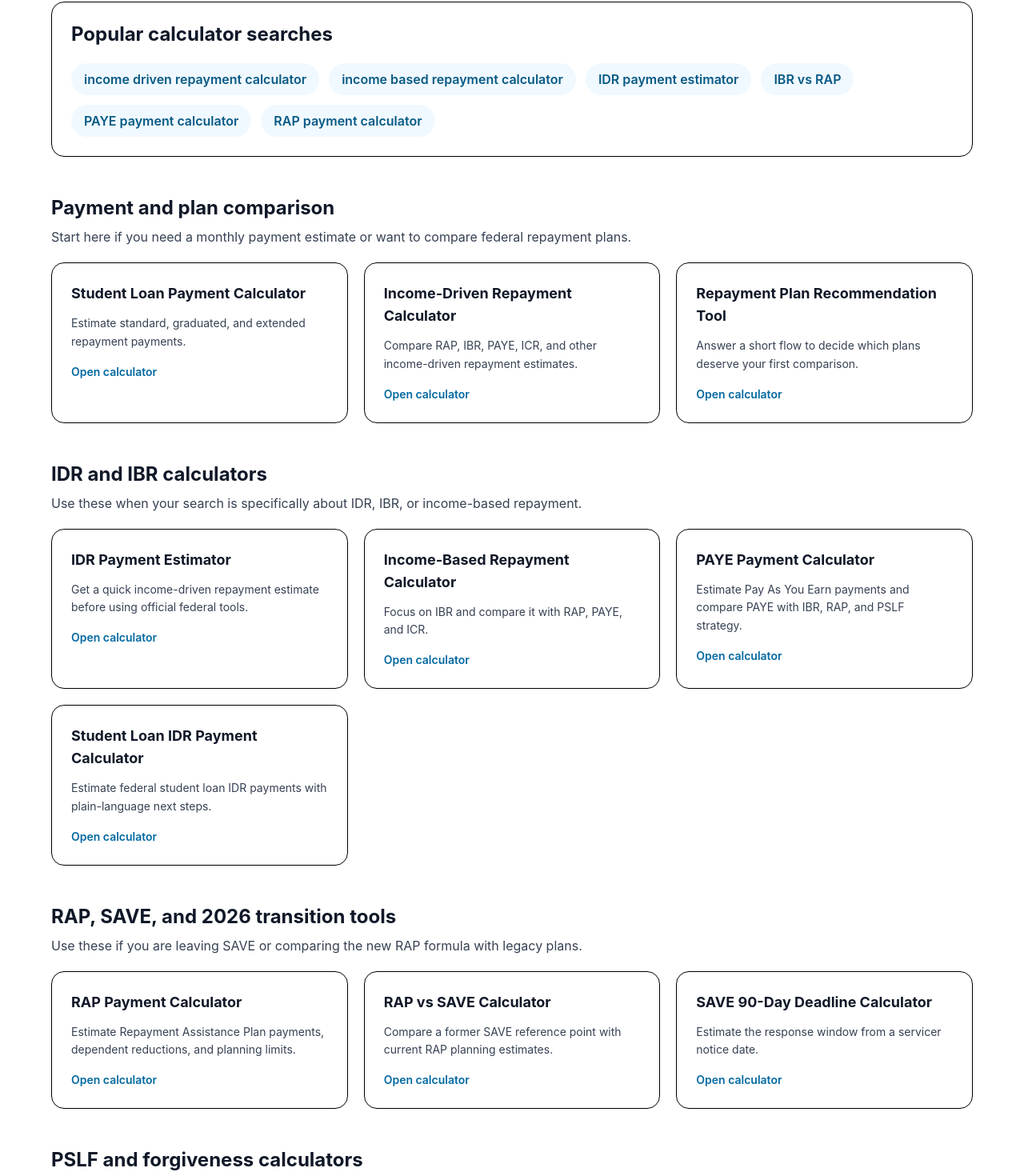
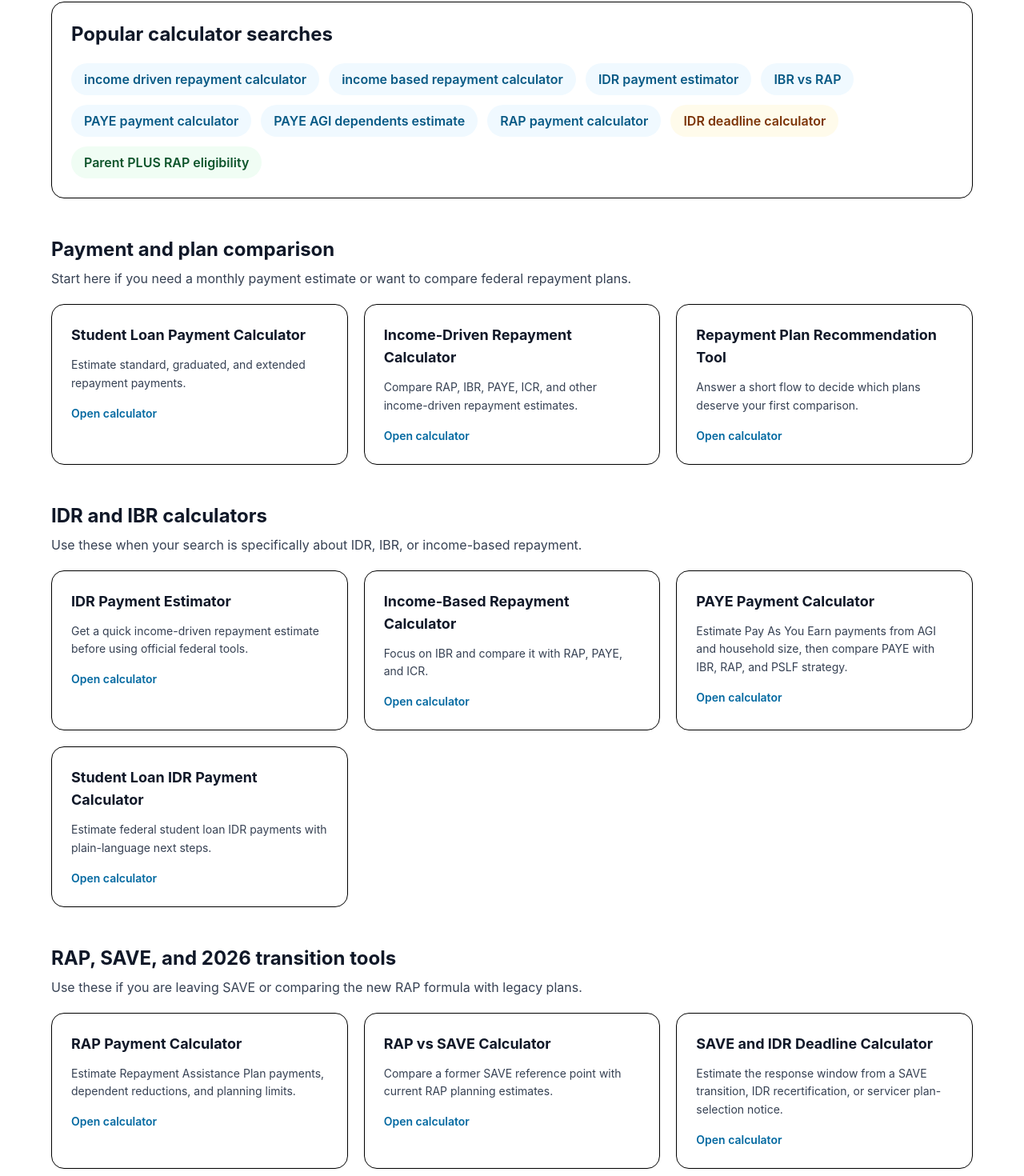
Before and after one commit to aieasygames-alt/repaymentguide, a Next.js app: page /student-loan-calculators in a window 1280 px wide. Shown: the part 849-2319 px from the top of the page at 80% size. Built offline with nearby package versions, Linux system fonts and the light colour scheme; no server answers.

Commit message:
Strengthen calculator hub search intent coverage

```diff
--- a/app/paye-payment-calculator/page.tsx
+++ b/app/paye-payment-calculator/page.tsx
@@ -20,6 +20,10 @@ const faqs = [
   {
     question: 'Can PAYE help PSLF borrowers?',
     answer: 'PAYE can be worth checking for PSLF if the borrower is eligible and PAYE creates a lower qualifying payment than IBR, RAP, ICR, or Standard repayment.',
+  },
+  {
+    question: 'How do AGI and dependents affect a PAYE estimate?',
+    answer: 'PAYE planning estimates usually start with adjusted gross income, household size, and the poverty-guideline allowance. Dependents can matter through household size, so a borrower with a higher AGI and several dependents should compare PAYE, IBR, RAP, and the standard payment cap.',
   },
 ];
 
@@ -98,6 +102,18 @@ export default function PayePaymentCalculatorPage() {
               </div>
             </section>
 
+            <section className="rounded-2xl border bg-white p-6">
+              <h2 className="text-2xl font-bold text-gray-900">Estimating PAYE with AGI and dependents</h2>
+              <p className="mt-3 text-gray-700">
+                If your question starts with a specific AGI, such as $108,000, and a specific number of dependents, run PAYE as one scenario rather than the final answer. Household size can lower discretionary income, but PAYE eligibility, the standard repayment cap, spouse income, and PSLF goals can still change which plan is best.
+              </p>
+              <div className="mt-5 grid gap-4 md:grid-cols-3">
+                <Link href="/income-driven-repayment-calculator" className="rounded-xl border bg-primary-50 p-4 font-semibold text-primary-950 hover:bg-primary-100">Run AGI scenarios</Link>
+                <Link href="/income-based-repayment-calculator" className="rounded-xl border bg-slate-50 p-4 font-semibold text-slate-900 hover:bg-slate-100">Compare IBR</Link>
+                <Link href="/student-loan-payment-calculator" className="rounded-xl border bg-slate-50 p-4 font-semibold text-slate-900 hover:bg-slate-100">Check standard cap</Link>
+              </div>
+            </section>
+
             <section className="overflow-x-auto rounded-2xl border bg-white p-6">
               <h2 className="mb-4 text-2xl font-bold text-gray-900">PAYE vs IBR vs RAP</h2>
               <table className="w-full border-collapse text-sm">
--- a/app/sitemap.ts
+++ b/app/sitemap.ts
@@ -44,7 +44,7 @@ export default function sitemap(): MetadataRoute.Sitemap {
     { url: `${baseUrl}/pslf-qualifying-payment-calculator/`, lastModified: '2026-08-28', changeFrequency: 'weekly' as const, priority: 0.86 },
     { url: `${baseUrl}/pslf-vs-idr-forgiveness-calculator/`, lastModified: '2026-07-21', changeFrequency: 'weekly' as const, priority: 0.84 },
     { url: `${baseUrl}/student-loan-changes-2026/`, lastModified: '2026-07-11', changeFrequency: 'weekly' as const, priority: 0.9 },
-    { url: `${baseUrl}/student-loan-faq/`, lastModified: '2026-07-12', changeFrequency: 'weekly' as const, priority: 0.85 },
+    { url: `${baseUrl}/student-loan-faq/`, lastModified: '2026-09-01', changeFrequency: 'weekly' as const, priority: 0.85 },
     { url: `${baseUrl}/student-loan-scenarios/`, lastModified: '2026-07-13', changeFrequency: 'weekly' as const, priority: 0.85 },
     { url: `${baseUrl}/student-loan-payment-increase/`, lastModified: '2026-07-13', changeFrequency: 'monthly' as const, priority: 0.84 },
     { url: `${baseUrl}/servicer-contact-toolkit/`, lastModified: '2026-07-13', changeFrequency: 'monthly' as const, priority: 0.85 },
--- a/app/student-loan-calculators/page.tsx
+++ b/app/student-loan-calculators/page.tsx
@@ -44,7 +44,7 @@ const calculatorGroups = [
       {
         name: 'PAYE Payment Calculator',
         href: '/paye-payment-calculator',
-        description: 'Estimate Pay As You Earn payments and compare PAYE with IBR, RAP, and PSLF strategy.',
+        description: 'Estimate Pay As You Earn payments from AGI and household size, then compare PAYE with IBR, RAP, and PSLF strategy.',
       },
       {
         name: 'Student Loan IDR Payment Calculator',
@@ -68,9 +68,9 @@ const calculatorGroups = [
         description: 'Compare a former SAVE reference point with current RAP planning estimates.',
       },
       {
-        name: 'SAVE 90-Day Deadline Calculator',
+        name: 'SAVE and IDR Deadline Calculator',
         href: '/save-90-day-deadline-calculator',
-        description: 'Estimate the response window from a servicer notice date.',
+        description: 'Estimate the response window from a SAVE transition, IDR recertification, or servicer plan-selection notice.',
       },
     ],
   },
@@ -113,6 +113,10 @@ const faqs = [
   {
     question: 'Why are there separate IDR, IBR, and PSLF calculators?',
     answer: 'Borrowers search with different levels of specificity. A broad IDR calculator compares plans, an IBR calculator focuses on Income-Based Repayment, and PSLF tools focus on qualifying employment, 120 payments, and forgiveness progress.',
+  },
+  {
+    question: 'Which calculator helps with AGI, dependents, and PAYE?',
+    answer: 'Use the PAYE Payment Calculator when you want a Pay As You Earn estimate using AGI and household size. Then compare the result with IBR, RAP, and the standard payment cap before choosing a plan.',
   },
 ];
 
@@ -198,7 +202,10 @@ export default function StudentLoanCalculatorsPage() {
                 <Link href="/idr-payment-estimator" className="rounded-full bg-primary-50 px-4 py-2 font-semibold text-primary-800 hover:bg-primary-100">IDR payment estimator</Link>
                 <Link href="/ibr-vs-rap" className="rounded-full bg-primary-50 px-4 py-2 font-semibold text-primary-800 hover:bg-primary-100">IBR vs RAP</Link>
                 <Link href="/paye-payment-calculator" className="rounded-full bg-primary-50 px-4 py-2 font-semibold text-primary-800 hover:bg-primary-100">PAYE payment calculator</Link>
+                <Link href="/paye-payment-calculator" className="rounded-full bg-primary-50 px-4 py-2 font-semibold text-primary-800 hover:bg-primary-100">PAYE AGI dependents estimate</Link>
                 <Link href="/rap-payment-calculator" className="rounded-full bg-primary-50 px-4 py-2 font-semibold text-primary-800 hover:bg-primary-100">RAP payment calculator</Link>
+                <Link href="/save-90-day-deadline-calculator" className="rounded-full bg-amber-50 px-4 py-2 font-semibold text-amber-900 hover:bg-amber-100">IDR deadline calculator</Link>
+                <Link href="/parent-plus-rap-eligibility" className="rounded-full bg-green-50 px-4 py-2 font-semibold text-green-900 hover:bg-green-100">Parent PLUS RAP eligibility</Link>
               </div>
             </section>
 
--- a/app/student-loan-faq/page.tsx
+++ b/app/student-loan-faq/page.tsx
@@ -33,6 +33,14 @@ const faqs = [
   {
     question: 'Are Parent PLUS loans eligible for RAP?',
     answer: 'Parent PLUS rules are separate from ordinary Direct Loan rules. Parent PLUS borrowers should verify whether the loan is a Parent PLUS loan, whether it has been consolidated, and whether ICR, Standard repayment, or a PSLF strategy is the realistic path.',
+  },
+  {
+    question: 'Does an IBR calculation use AGI that includes capital gains?',
+    answer: 'IBR estimates usually start with adjusted gross income from tax information, and capital gains can be part of AGI. If the tax year included unusual income, compare the tax-return estimate with any current-income documentation allowed by the official IDR process.',
+  },
+  {
+    question: 'How do I estimate PAYE with AGI and dependents?',
+    answer: 'Use AGI and household size as the starting point for a PAYE estimate, then compare PAYE with IBR, RAP, and the standard payment cap. Dependents can reduce discretionary income through household size, but eligibility and borrower history still matter.',
   },
   {
     question: 'Can RAP payments count for PSLF?',
@@ -73,6 +81,16 @@ const quickLinks = [
     href: '/parent-plus-rap-eligibility',
     description: 'Sort out Parent PLUS, consolidation, ICR, RAP, and PSLF considerations.',
   },
+  {
+    title: 'Estimate PAYE with AGI',
+    href: '/paye-payment-calculator',
+    description: 'Compare PAYE when AGI, household size, dependents, or PSLF affect the estimate.',
+  },
+  {
+    title: 'Check IBR income inputs',
+    href: '/income-based-repayment-calculator',
+    description: 'Review how IBR estimates use AGI, household size, and unusual tax-year income.',
+  },
 ];
 
 const sources = [
@@ -93,6 +111,9 @@ export const metadata: Metadata = {
     'SAVE ending what should I do',
     'RAP vs IBR',
     'Parent PLUS RAP eligibility',
+    'IBR AGI capital gains',
+    'PAYE AGI dependents',
+    'IDR deadline calculator',
     'PSLF RAP qualifying payments',
     'student loan default rehabilitation 2026',
   ],
```
